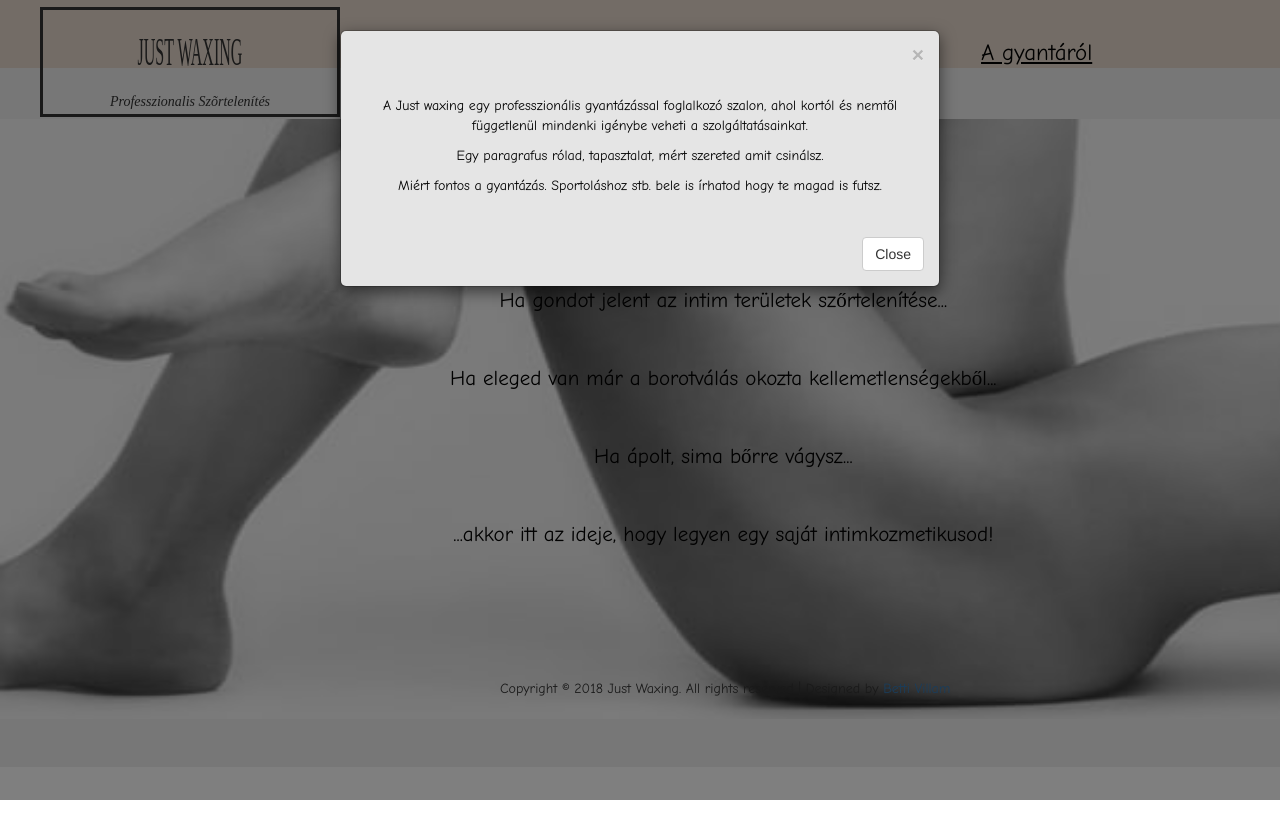
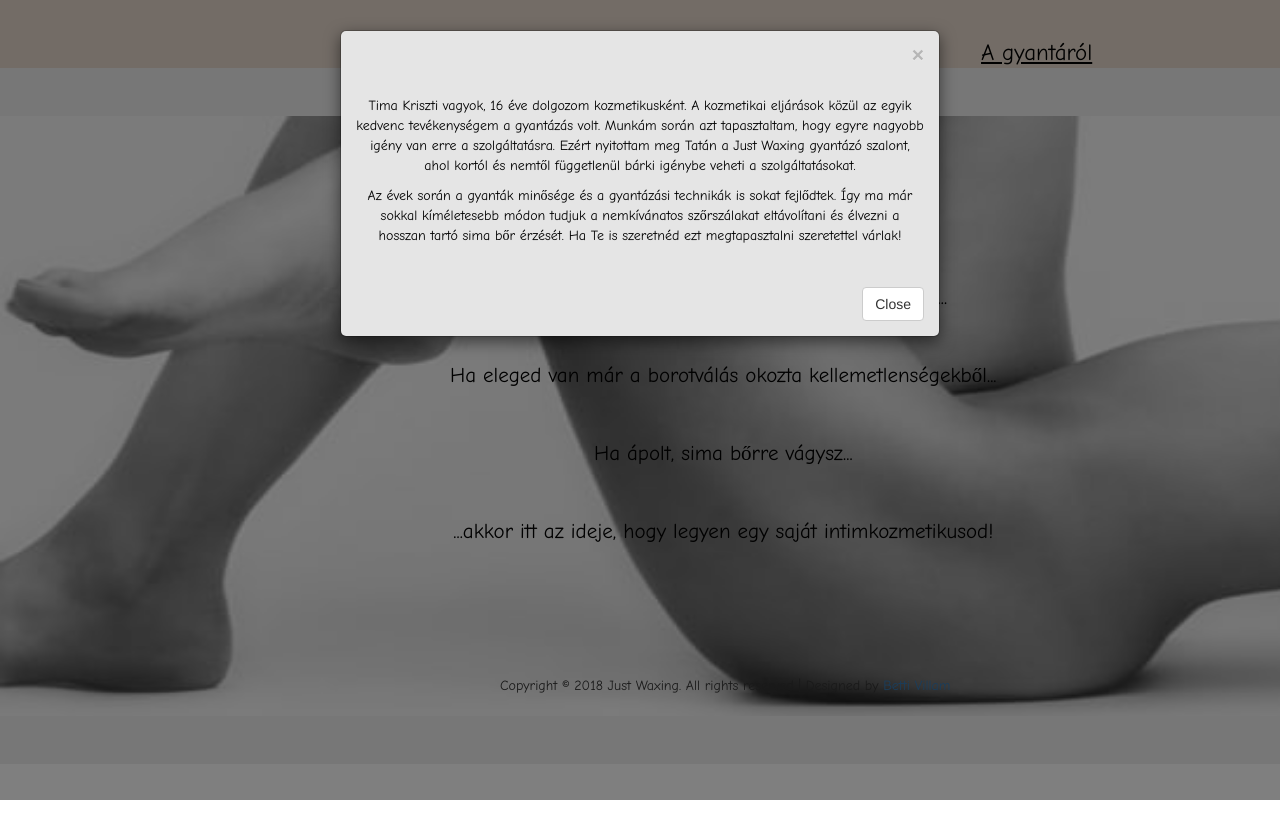
Before and after one commit to BernadettVLopiccolo/justWaxing, a plain HTML site: page index.html in a window 1280 px wide. Both pictures are taken after a click on the item "Rólunk". Shown: the top 837 px of the page. Drawn offline with nearby package versions, Linux system fonts and the light colour scheme.

Commit message:
added to rolunk, missing logo

```diff
--- a/assets/css/index.css
+++ b/assets/css/index.css
@@ -76,15 +76,15 @@ ul {
 	background-color: #e5e5e5 !important;
 }
 
-#logoContainer {
+/*#logoContainer {
     margin-left: 40px;
-    /*margin-top: 30px;*/
+    margin-top: 30px;
     text-align: center;
     border: 3px solid;
     width: 300px;
     height: 110px;
     padding-bottom: 10px;
-}
+}*/
 
 h1 {
     font-family: Komoda !important;
--- a/index.html
+++ b/index.html
@@ -19,14 +19,15 @@
          <div class="row">
             <div class="col-md-4">
                <div class="row" id="logoContainer">
-                  <div class="col-md-12" class="justWaxing">
+                 <!--  <img src="assets/images/logo.png" width="400" height="150"> -->
+                  <!-- <div class="col-md-12" class="justWaxing">
                      <h1>JUST WAXING</h1>
                   </div>
                   <div class="row">
                      <div class="col-md-12" class="profSzort">
                         <h5>Professzionalis Szõrtelenítés</h5>
                      </div>
-                  </div>
+                  </div> -->
                </div>
             </div>
             <div class="col-md-8" id="navBar">
@@ -71,9 +72,8 @@
                <div class="modal-body">
                   <div class="row">
                      <div class="col-md-12" class="text">
-                        <p>A Just waxing egy professzionális gyantázással foglalkozó szalon, ahol kortól és nemtől függetlenül mindenki igénybe veheti a szolgáltatásainkat.</p>
-                        <p>Egy paragrafus rólad, tapasztalat, mért szereted amit csinálsz.</p>
-                        <p>Miért fontos a gyantázás. Sportoláshoz stb. bele is írhatod hogy te magad is futsz.</p>
+                        <p>Tima Kriszti vagyok, 16 éve dolgozom kozmetikusként. A kozmetikai eljárások közül az egyik kedvenc tevékenységem a gyantázás volt. Munkám során azt tapasztaltam, hogy egyre nagyobb igény van erre a szolgáltatásra. Ezért nyitottam meg Tatán a Just Waxing gyantázó szalont, ahol kortól és nemtől függetlenül bárki igénybe veheti a szolgáltatásokat. </p>
+                        <p>Az évek során a gyanták minősége és a gyantázási technikák is sokat fejlődtek. Így ma már sokkal kíméletesebb módon tudjuk a nemkívánatos szőrszálakat eltávolítani és élvezni a hosszan tartó sima bőr érzését. Ha Te is szeretnéd ezt megtapasztalni szeretettel várlak!</p>
                      </div>
                   </div>
                </div>
```
Also changed, not shown: assets/images/logo.png.
